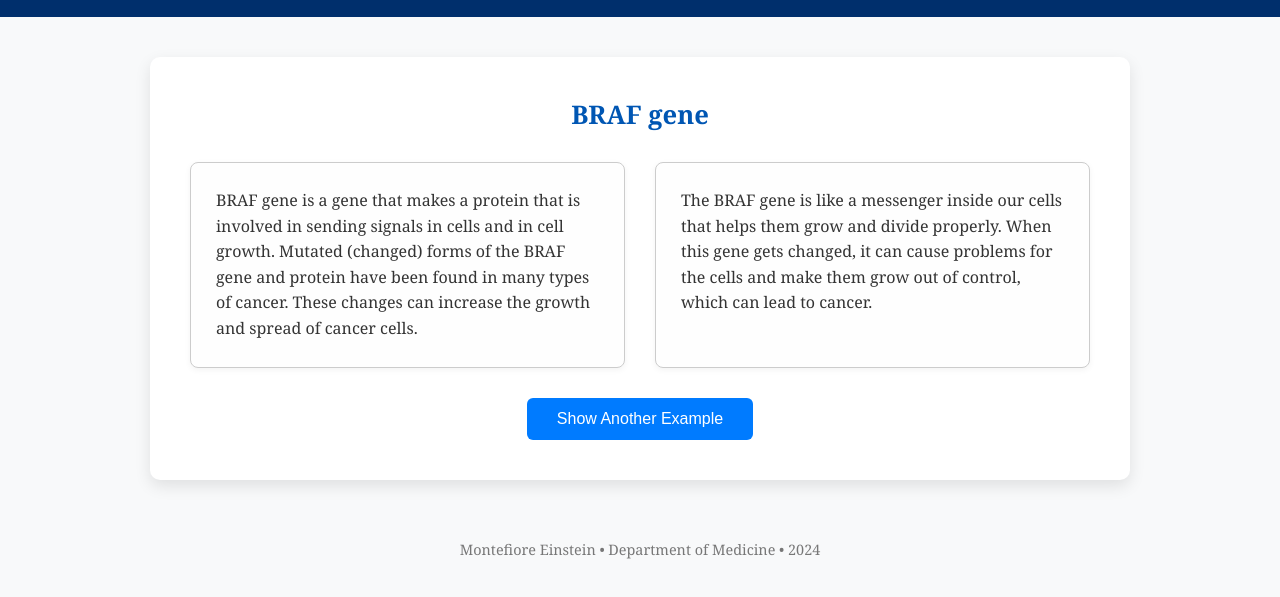
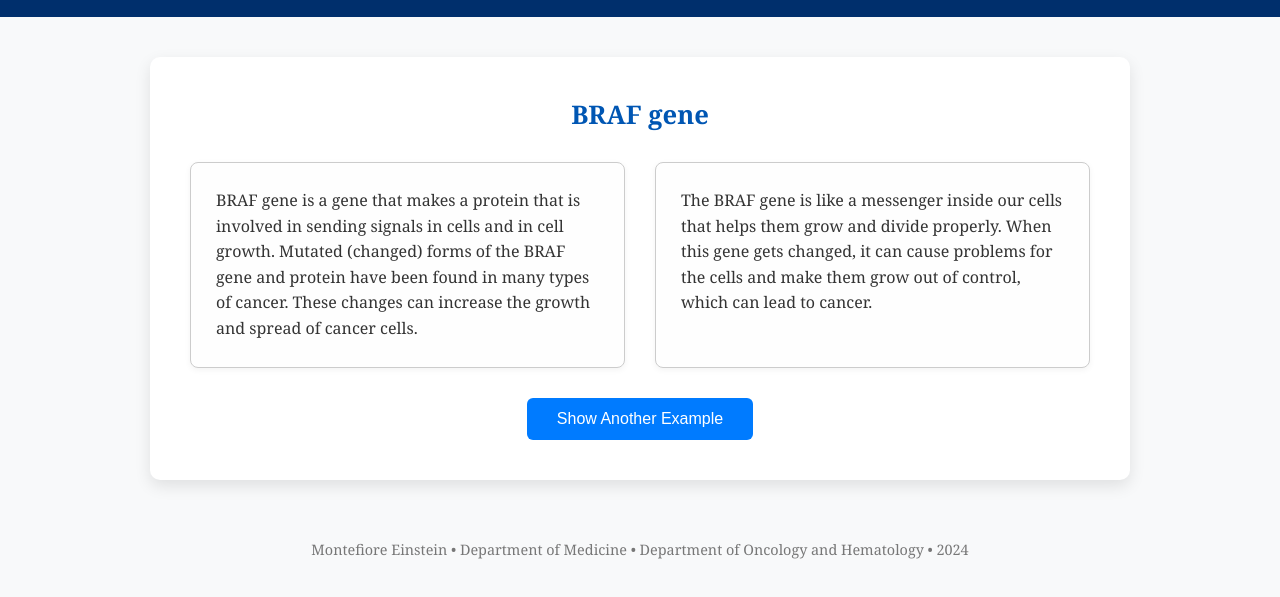
Before and after one commit to kristenwangme/yuqingw.github.io, a plain HTML site: page LLM_Demo.html in a window 1280 px wide. Shown: the part 91-688 px from the top of the page. Drawn offline with Linux system fonts and the light colour scheme.

Commit message:
Update LLM_Demo.html

```diff
--- a/LLM_Demo.html
+++ b/LLM_Demo.html
@@ -114,7 +114,7 @@
     <button onclick="showAnother()">Show Another Example</button>
   </div>
   <footer>
-    Montefiore Einstein • Department of Medicine • 2024
+    Montefiore Einstein • Department of Medicine • Department of Oncology and Hematology • 2024
   </footer>
   <script>
     const examples = [
```
